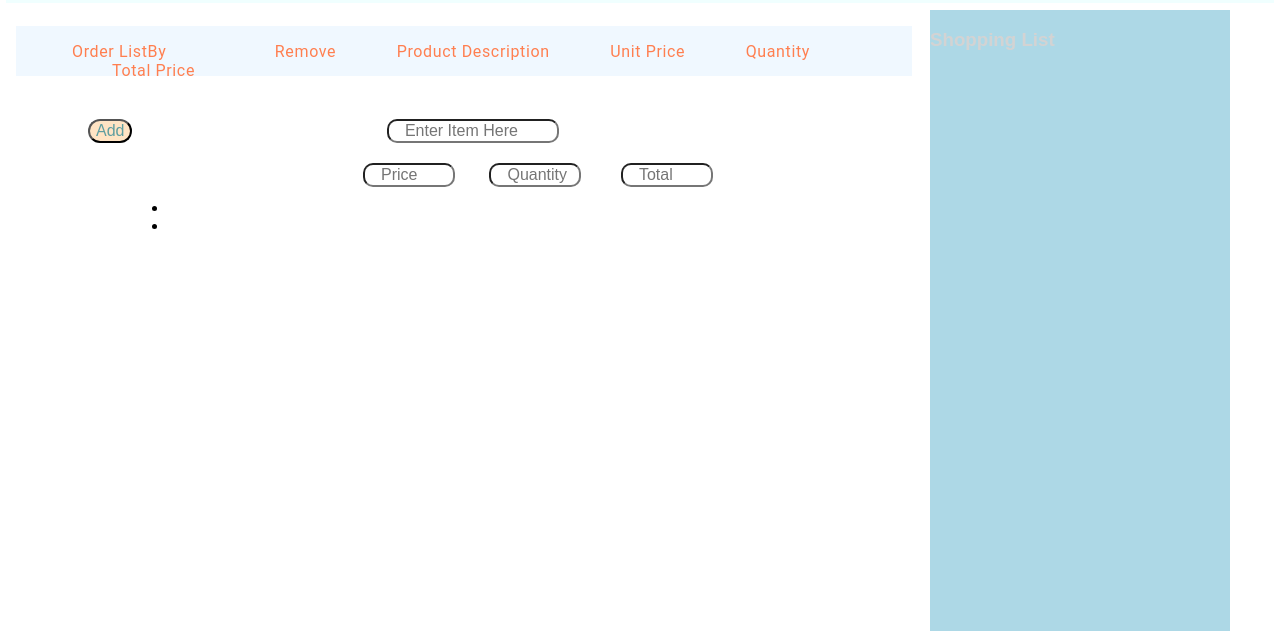
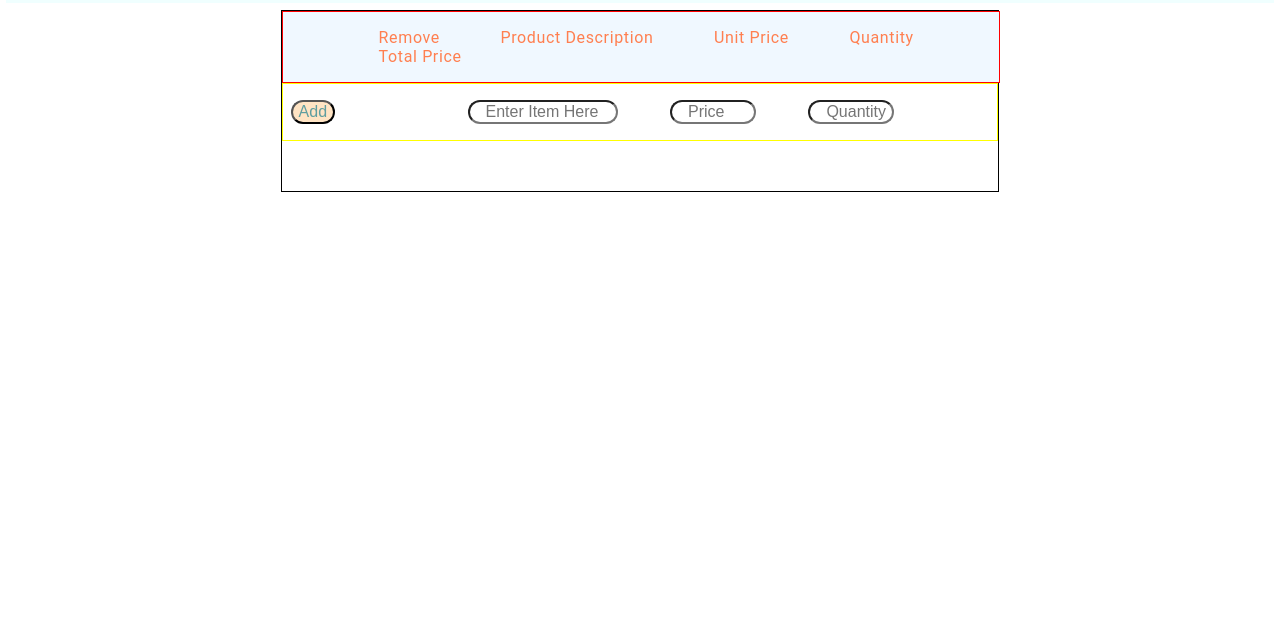
Before and after one commit to amahar/shoppinglist, a plain HTML site: page index.html in a window 1280 px wide. Shown: the part 169-800 px from the top of the page. Drawn offline with nearby package versions, Linux system fonts and the light colour scheme.

Commit message:
changes to layout

```diff
--- a/css/main.css
+++ b/css/main.css
@@ -22,71 +22,97 @@
     padding-top: 31.6px;
     color: lightcoral;
 }
-.navmenu{
-	float: left;
-	margin: 1rem;
-	width: 70%;
-	height: 50px;
-	background-color: aliceblue;
+.tableheader{
+    border: 1px solid red;
+    width: 100%;
+    background-color: aliceblue;
 }
-.navmenu li{
+
+.tableheader li{
 	display: inline-block;
     margin-left: 3.5rem;
     font-family: 'roboto';
     letter-spacing: 0.04rem;
     color: coral;
 }
-.navmenu .item0{
+.tableheader .item0{
 	padding-right: 3rem;
     margin-left: 1rem;
 }
 .sidemenu{
+	border: 1px solid purple;
 	background-color: lightblue;
-	position: absolute;
-    right: 50px;
-	width: 300px;
-	height: 800px;
-	color: lightgrey;
+    position: absolute;
+    right: 1%;
+    width: 33%;
+    color: lightgrey;
 }
-.container{
-	position: absolute;
-    top: 18rem;
-    left: 5.5rem;
+.sidetext{
+	margin: auto;
+    width: 30%;
 }
-.container button{
+.wrapper{
+	border: 1px solid;
+	width: 56%;
+	margin-left: auto;
+	margin-right: auto;
+}
+.tablecontent{
+	border: 1px solid yellow;
+}
+.tablecontent li{
+	display: inline-block;
+	padding-left: 3rem;
+}
+.tablecontent button{
+	position: relative;
+	right: 5rem;
 	border-radius: 1rem;
 	background-color: bisque;
 	color: cadetblue;
 }
 input {
-	border-radius: 10px;
-    width: 150px;
+	border-radius: 1rem;
+    width: 8rem;
     padding-left: 1rem;
 }
 .total, .quantity, .price{
-	width: 70px;
+	width: 4rem;
+}
+.tablerrors{
+	margin-left: 3.5rem;
+}
+
+.tablerrors li{
+	display: inline-block;
+	margin-left: 3rem;
+	color: red;
+    font-family: cursive;
+}
+.append li{
+	display: inline-block;
+	color: chocolate;
+	padding-left: 8.5rem;
+}
+.append button{
+	border-radius: 1rem;
+    background-color: bisque;
+    color: cadetblue;
 }
 .productdescrip{
-	position: relative;
-	left: 250px;
+
 }
 .price{
-	position: relative;
-	left: 275px;
+
 }
 .quantity{
-	position: relative;
-	left: 305px;
+
 }
 .total{
-	position: relative;
-	left: 340px;
+
 }
 .apppend{
-	position: absolute;
-    left: 8rem;
-    top: 22rem;
-	display: inline-flex;
+
 }
 #error{
 	margin-top: 20px;
--- a/index.html
+++ b/index.html
@@ -15,36 +15,37 @@
 			<h3>Captain America's Shopping Cart</h3>
 		</div>
 	</header>
-<nav class="navmenu">
+	<section class="wrapper">
+		<section class="tableheader">
 		    <ul>
-		<li class="item0">Order ListBy</li>
 		        <li class="item1">Remove</li>
 		        <li class="item2">Product Description</li>
 		        <li class="item3">Unit Price</li>
 		        <li class="item4">Quantity</li>
 		        <li class="item5">Total Price</li>
 		    </ul>
-</nav>
-<aside class="sidemenu">
-	<h3 class="sidetext">Shopping List</h3>
-</aside>
+		</section>
+		<section class="tablecontent">
+			<ul>
+				<li><button class="add">Add</button></li>
+				<li><input class="productdescrip" type="text" placeholder="Enter Item Here"></li>
+				<li><input class="price" type="text" placeholder="Price"></li>
+				<li><input class="quantity" type="text" placeholder="Quantity" ></li>
+				<!--<li><input class="total" type="text" placeholder ="Total"></li>-->
+			</ul>
+		</section>
+		<section class="tablerrors">
+			<ul>
+				<li class="error1"></li>
+				<li class="error2"></li>
+				<li class="error3"></li>
+			</ul>
+		</section>
+		<section class="append">
+			<ul>
 
-<section class="container">
-	<button class="add">Add</button>
-	<input class="productdescrip" type="text" placeholder="Enter Item Here"><div id="error"></div>
-	<input class="price" type="text" placeholder="Price">
-	<input class="quantity" type="text" placeholder="Quantity" >
-	<input class="total" type="text" placeholder ="Total">
+			</ul>
 		</section>
-
-<section class="apppend">
-<ul>
-	<li class="item1"></li>
-	<li class="item2"></li>
-</ul>
-
-</section>
-<div></div>
 	</section>
 </body>
 </html>
--- a/js/app.js
+++ b/js/app.js
@@ -5,21 +5,29 @@ $( "button" ).on( "click", function(){
 	var product = $('.productdescrip').val().trim();
 	var price = $('.price').val().trim();
 	var quantity = $('.quantity').val().trim();
-	var total = $('.total').val().trim();
+	//var total = $('.total').val().trim();
+	var totalCal = (quantity*price);
 
-	var arr = [product,price,quantity,total]
+	var arr = [product,price,quantity]
 
 	if (product.length == 0 ) {
-
-		$('#error').text("Please enter value");
-
-	} else if (price.length == 0) {
-
-
-
-	}
-
+			$('.error1').text("Please enter product").show();
+			//$('.error1').show();
+		} else if (price.length == 0) {
+			$('.error2').text("Please enter price").show();
+		} else if (quantity.length == 0) {
+			$('.error3').text("Please enter quantity").show();
+	} else {
+		$('.append ul').append('<button class="removelist">Remove</button>');
+		$('.append ul').append('<li>' + product + '</li>').show();
+		$('.append ul').append('<li>' + price + '</li>').show();
+		$('.append ul').append('<li>' + quantity + '</li>').show();
+		$('.append ul').append('<li>' + totalCal + '</li>').show();
+		$('.error1, .error2, .error3').hide('');
+		}
 });
-
-
+$('.removelist').on("click",function(){
+	alert("this clicked");
+	//$(this).toggle();
 });
+});
```
Lines whose indentation alone changed are shown as unchanged.
